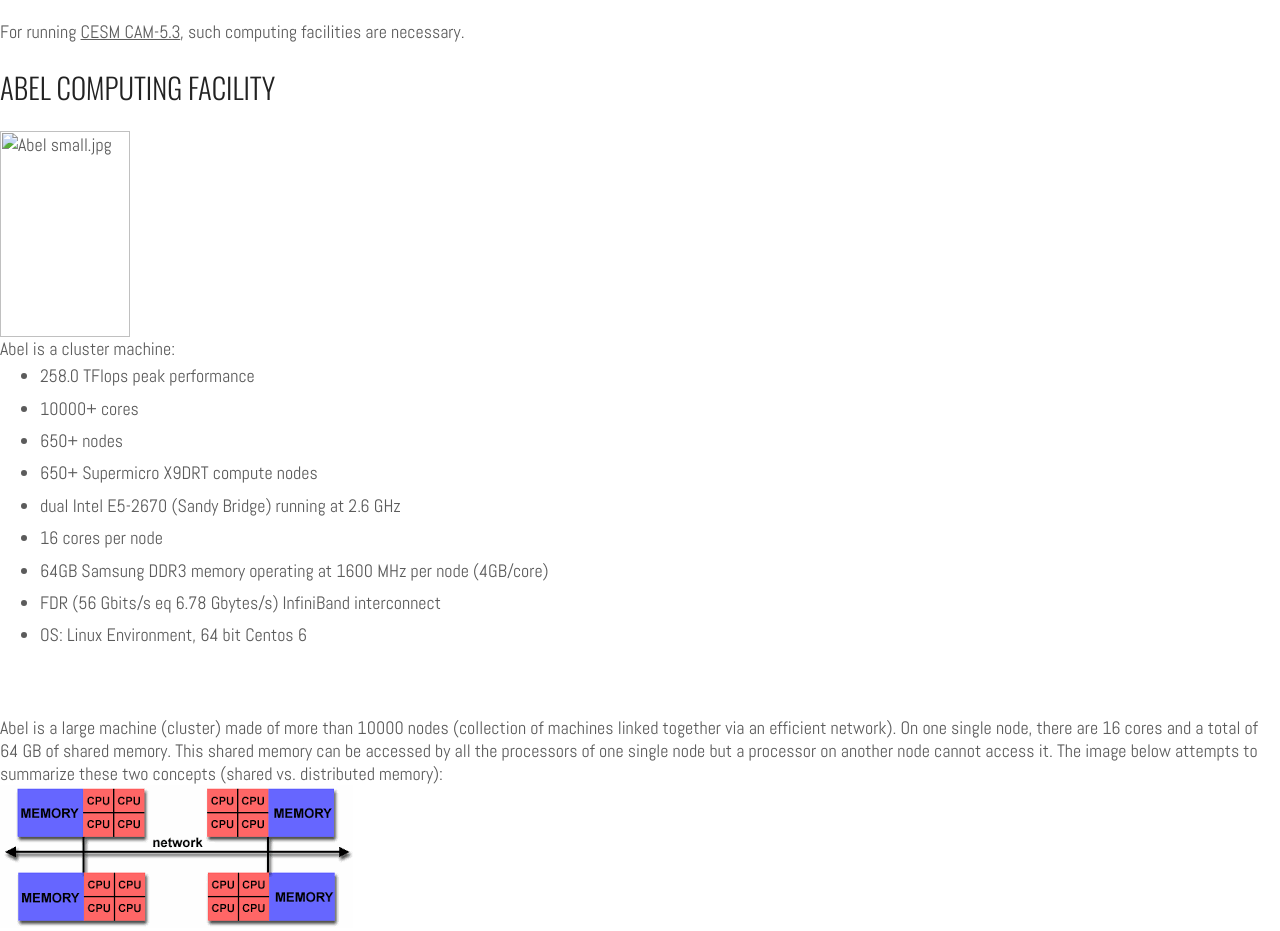
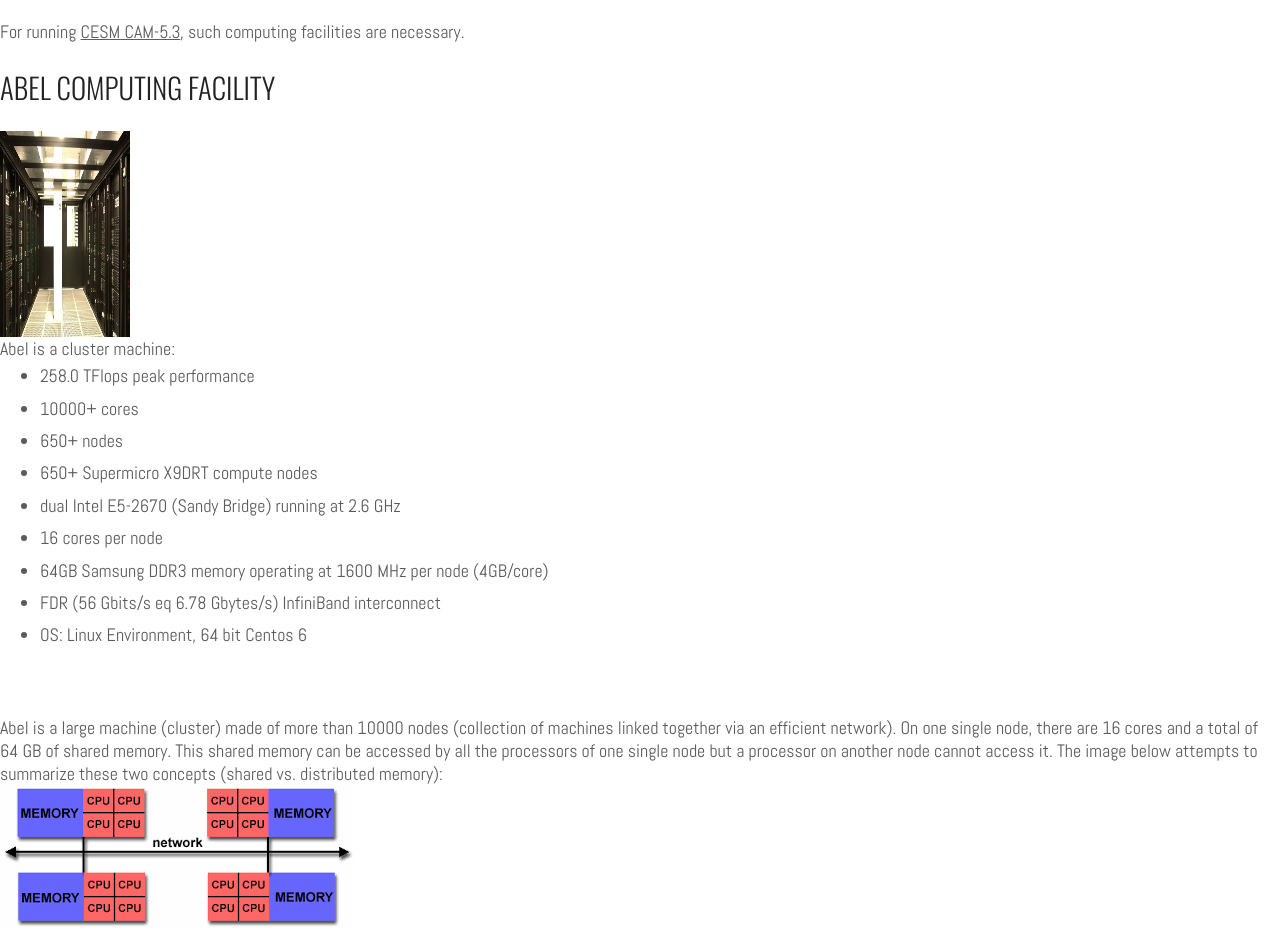
Before and after one commit to annefou/GEF4530, a plain HTML site: page practicals/D1/infra.html in a window 1280 px wide. Shown: the part 2180-3111 px from the top of the page. Drawn offline with nearby package versions, Linux system fonts and the light colour scheme.

Commit message:
fix link

```diff
--- a/practicals/D1/infra.html
+++ b/practicals/D1/infra.html
@@ -74,7 +74,7 @@ For running <a href="http://www2.cesm.ucar.edu/">CESM CAM-5.3</a>, such computin
 <br>
 <h3 id="abel">Abel computing facility</h3>
 <br>
-<img alt="Abel small.jpg" src="../../images/130px-Abel.jpg" width="130" height="206"/>
+<img alt="Abel HPC" src="../../images/130px-Abel_small.jpg" width="130" height="206"/>
 <br>
 Abel is a cluster machine:
 <ul>
```
